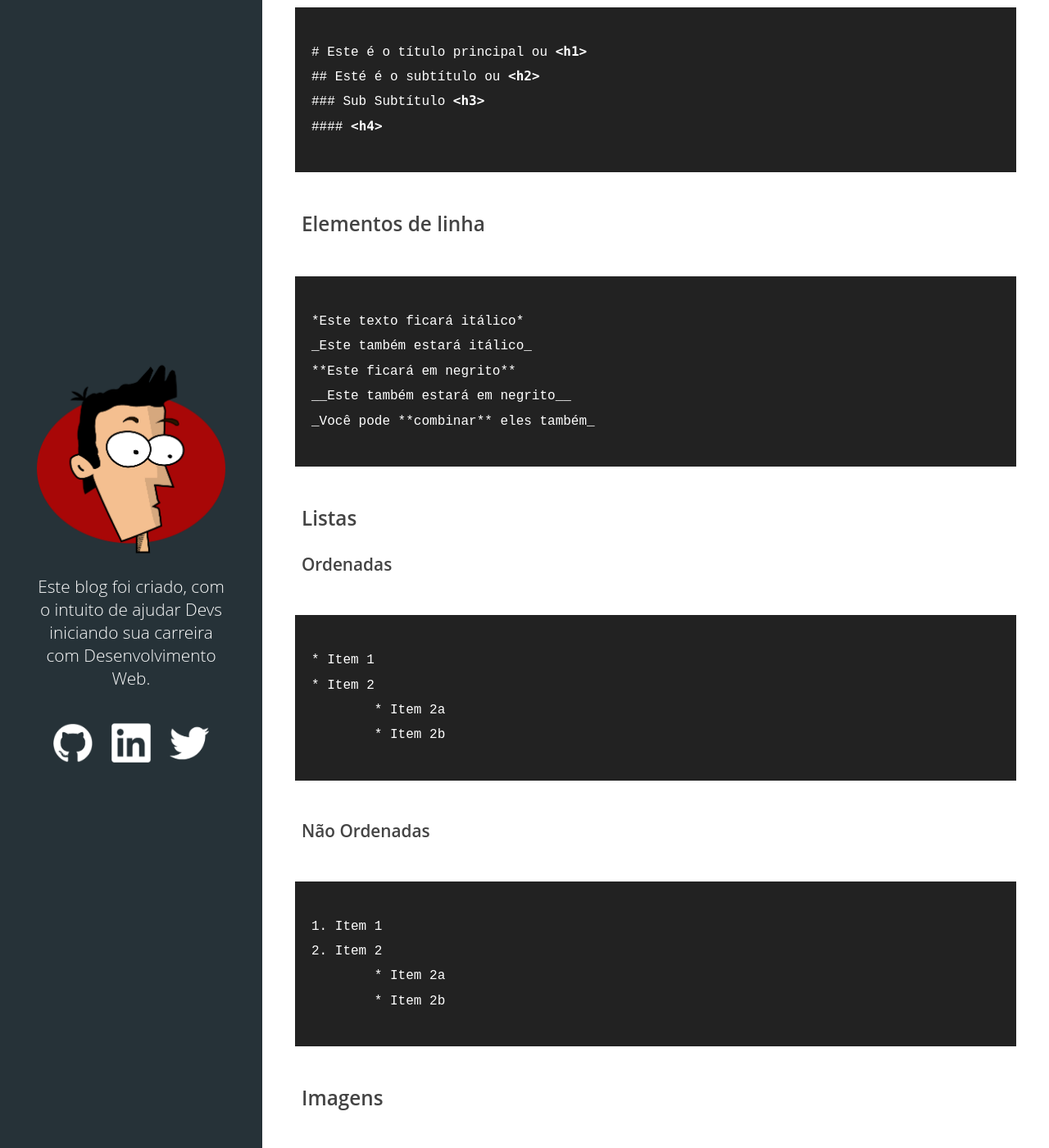
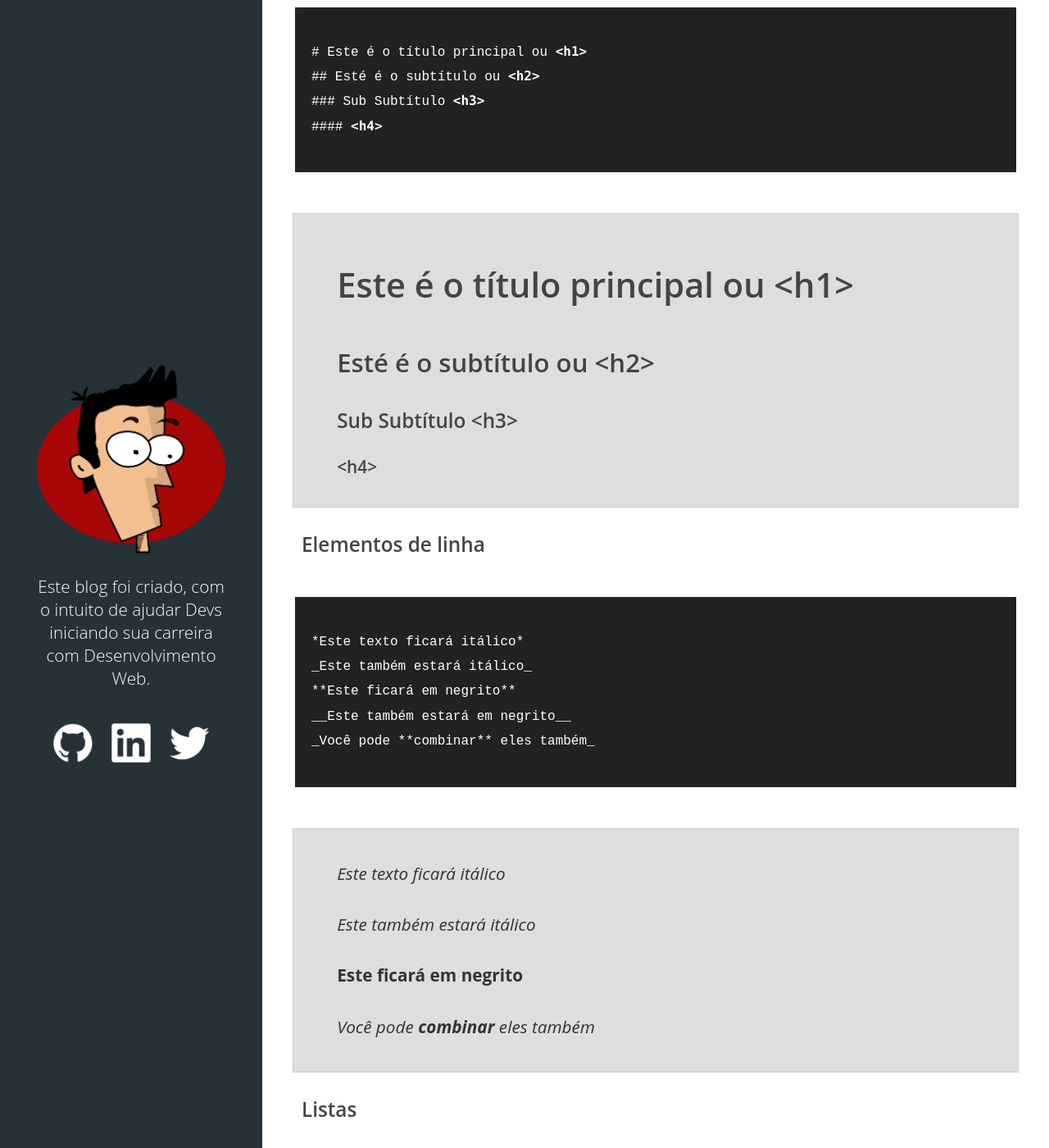
Before and after one commit to bmarques1995/lucasmaiaesilva.github.io, a Jekyll site: the page built from _posts/2015-10-12-usando-markdown.md, in a window 1280 px wide and 1400 px high, scrolled down 1316 px. Shown: the whole window at 82% size. Built offline with Jekyll 4.4.1, drawn with Linux system fonts in a browser that asks for light colours; comment, search, counter and statistics services are not loaded; some of the changed text lies outside the part shown.

Commit message:
insert examples on markdown code post

```diff
--- a/_posts/2015-10-12-usando-markdown.md
+++ b/_posts/2015-10-12-usando-markdown.md
@@ -37,6 +37,15 @@ O próprio Github, usa o Markdown para que seus usuários possam documentar seus
 #### <h4>
 {% endhighlight %}
 
+> # Este é o título principal ou <h1>
+>
+> ## Esté é o subtítulo ou <h2>
+>
+> ### Sub Subtítulo <h3>
+>
+> #### <h4>
+
+
 ### Elementos de linha
 
 {% highlight html %}
@@ -46,6 +55,15 @@ _Este também estará itálico_
 __Este também estará em negrito__
 _Você pode **combinar** eles também_
 {% endhighlight %}
+
+> *Este texto ficará itálico*
+>
+> _Este também estará itálico_
+>
+> **Este ficará em negrito**
+>
+> _Você pode **combinar** eles também_
+
 
 ### Listas
 
@@ -67,20 +94,32 @@ _Você pode **combinar** eles também_
 	* Item 2b
 {% endhighlight %}
 
+> 1. Item 1
+>
+> 2. Item 2
+>
+> 	* Item 2a
+>
+>	* Item 2b
+
+
 ### Imagens
 
 {% highlight  html %}
 ![GitHub Logo](/images/logo.png)
 {% endhighlight %}
 
+> ![GitHub Logo](/assets/img/posts/usando-markdown/Octocat.png)
+
 _O que aparece entre colchetes é o que seria renderizado como o atributo **alt** do html_
 
 ### Links
 
 {% highlight  html %}
-http://github.com - link automático
 [GitHub](http://github.com) - link com um texto atrelado a ele
 {% endhighlight %}
+
+> [GitHub](http://github.com) - link com um texto atrelado a ele
 
 ### Blockquotes (citação)
 
--- a/src/styl/_article.styl
+++ b/src/styl/_article.styl
@@ -29,6 +29,11 @@ section.blog-content
 			font-weight 600
 			line-height 1.1
 			color #444
+		blockquote
+			background #dedede
+			border 1px solid #ccc
+			padding 10px
+
 
 .dsq-comment-header
 	white-space normal !important
```
Also changed, not shown: other parts of _posts/2015-10-12-usando-markdown.md (+15 -0 lines), assets/css/main.css, assets/img/icons/apple-touch-icon.png (added), assets/img/posts/usando-markdown/Octocat.png (added), assets/img/thumbs/mongodb.png, src/img/posts/usando-markdown/Octocat.png (added).
